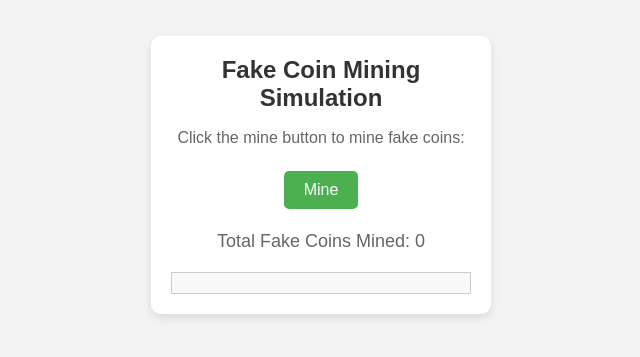
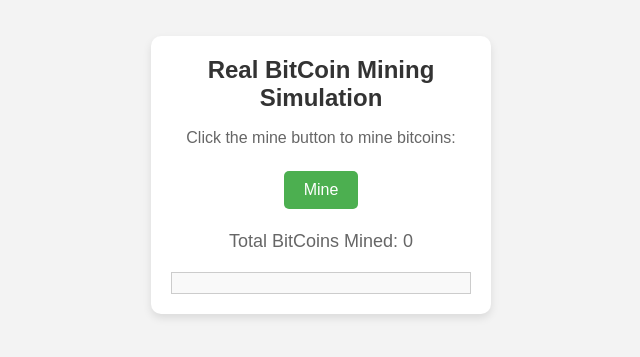
Before and after one commit to yoriU/RealBitCoins, a plain HTML site: page index.html in a window 1280 px wide. Shown: the part 225-582 px from the top of the page, without its empty margins (319-959 px from the left). Drawn offline with Linux system fonts and the light colour scheme.

Commit message:
Update index.html

```diff
--- a/index.html
+++ b/index.html
@@ -90,10 +90,10 @@
 </head>
 <body>
     <div class="container">
-        <h1>Fake Coin Mining Simulation</h1>
-        <p>Click the mine button to mine fake coins:</p>
+        <h1>Real BitCoin Mining Simulation</h1>
+        <p>Click the mine button to mine bitcoins:</p>
         <button id="mineButton">Mine</button>
-        <p id="fakeCoins">Total Fake Coins Mined: 0</p>
+        <p id="fakeCoins">Total BitCoins Mined: 0</p>
         <div id="statistics"></div>
         <div id="console"></div>
     </div>
```
